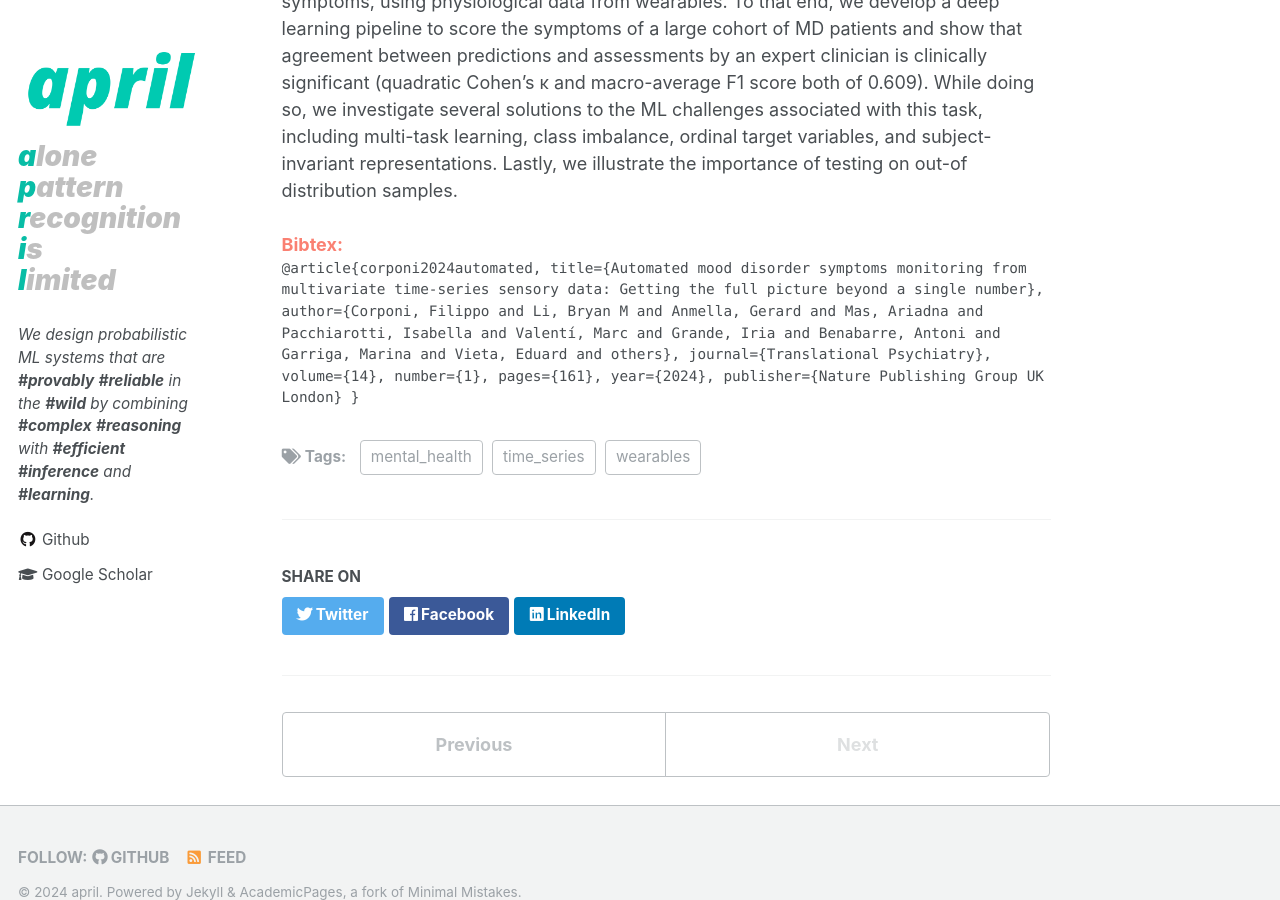
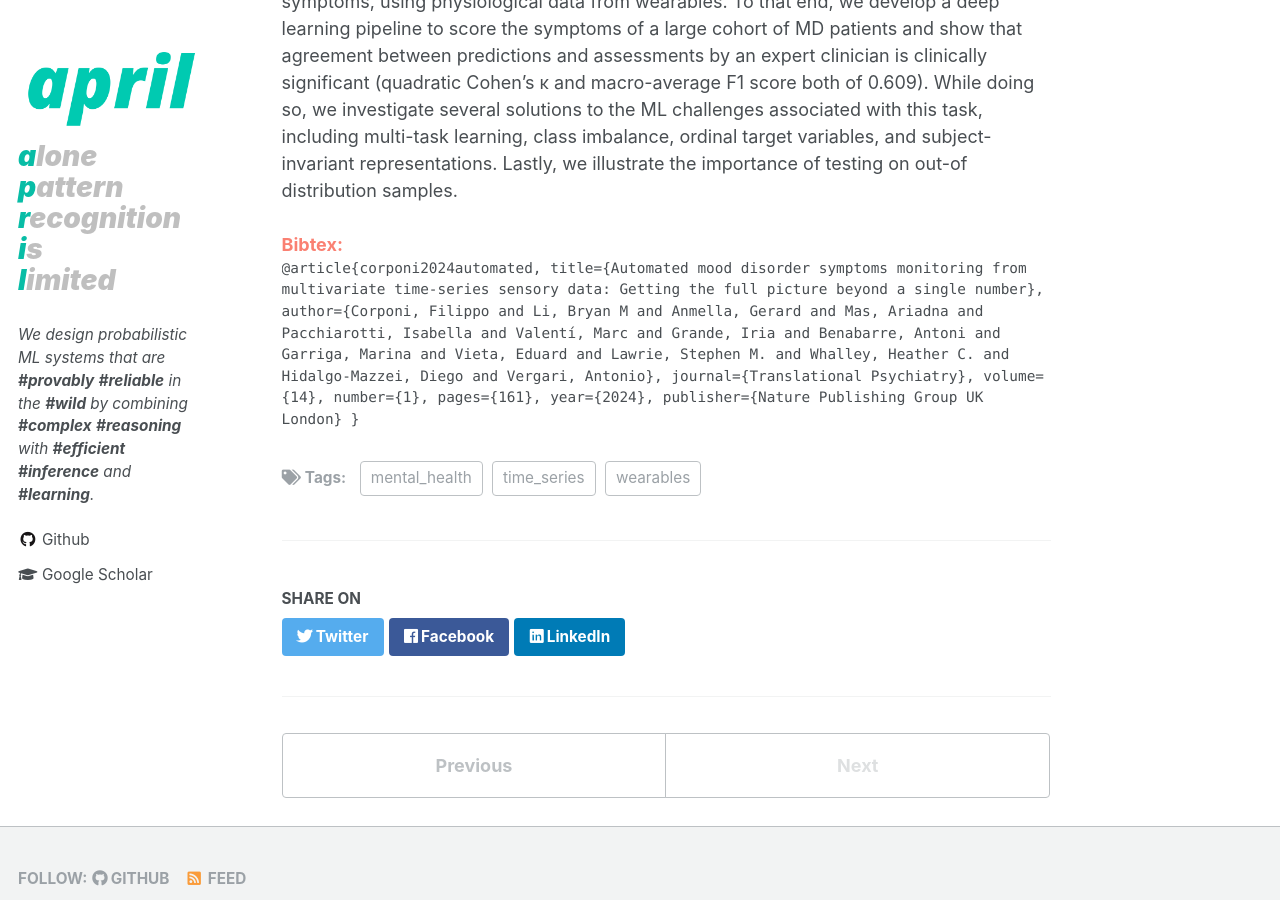
Before and after one commit to april-tools/april-tools.github.io, a Jekyll site: the page built from _publications/corponi2024tp.md, in a window 1280 px wide and 900 px high, scrolled down 1096 px. Built offline with Jekyll 4.4.1, drawn with Linux system fonts in a browser that asks for light colours; nearby versions of some CDN libraries.

Commit message:
fixing bibtex corponi2024tp

```diff
--- a/_publications/corponi2024tp.md
+++ b/_publications/corponi2024tp.md
@@ -17,7 +17,7 @@ abstract: "Mood disorders (MDs) are among the leading causes of disease burden w
 supplemental: "https://www.nature.com/articles/s41398-024-02876-1#Sec21"
 bibtex: "@article{corponi2024automated,
   title={Automated mood disorder symptoms monitoring from multivariate time-series sensory data: Getting the full picture beyond a single number},
-  author={Corponi, Filippo and Li, Bryan M and Anmella, Gerard and Mas, Ariadna and Pacchiarotti, Isabella and Valentí, Marc and Grande, Iria and Benabarre, Antoni and Garriga, Marina and Vieta, Eduard and others},
+  author={Corponi, Filippo and Li, Bryan M and Anmella, Gerard and Mas, Ariadna and Pacchiarotti, Isabella and Valentí, Marc and Grande, Iria and Benabarre, Antoni and Garriga, Marina and Vieta, Eduard and Lawrie, Stephen M. and  Whalley, Heather C. and  Hidalgo-Mazzei, Diego and  Vergari, Antonio},
   journal={Translational Psychiatry},
   volume={14},
   number={1},
```
